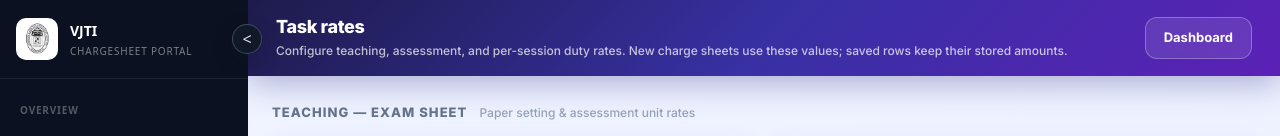
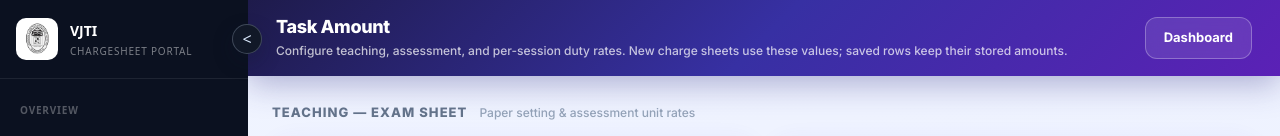
Before and after one commit to krishna440/staff-management-system, a React (Create React App) app in the folder client/: page /task-rates in a window 1280 px wide. Shown: the top 136 px of the page. Built offline with nearby package versions, Linux system fonts and the light colour scheme; sample sign-in values are in the browser's storage.

Commit message:
Task rates to Task Amount

```diff
--- a/client/src/pages/TaskRates.js
+++ b/client/src/pages/TaskRates.js
@@ -299,7 +299,7 @@ const TaskRates = () => {
 
       <header className="tr-top">
         <div>
-          <h1>Task rates</h1>
+          <h1>Task Amount</h1>
           <p>
             Configure teaching, assessment, and per-session duty rates. New charge
             sheets use these values; saved rows keep their stored amounts.
```
